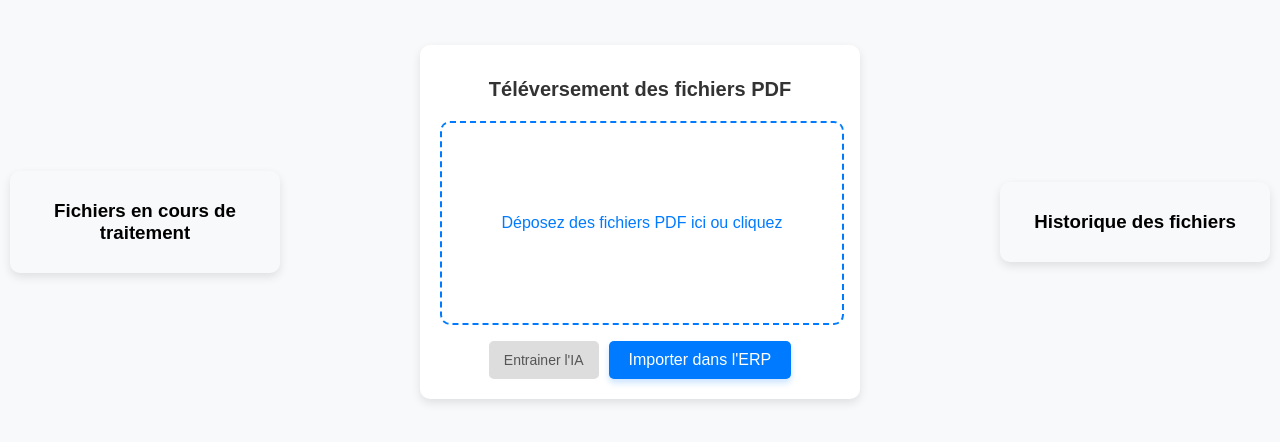
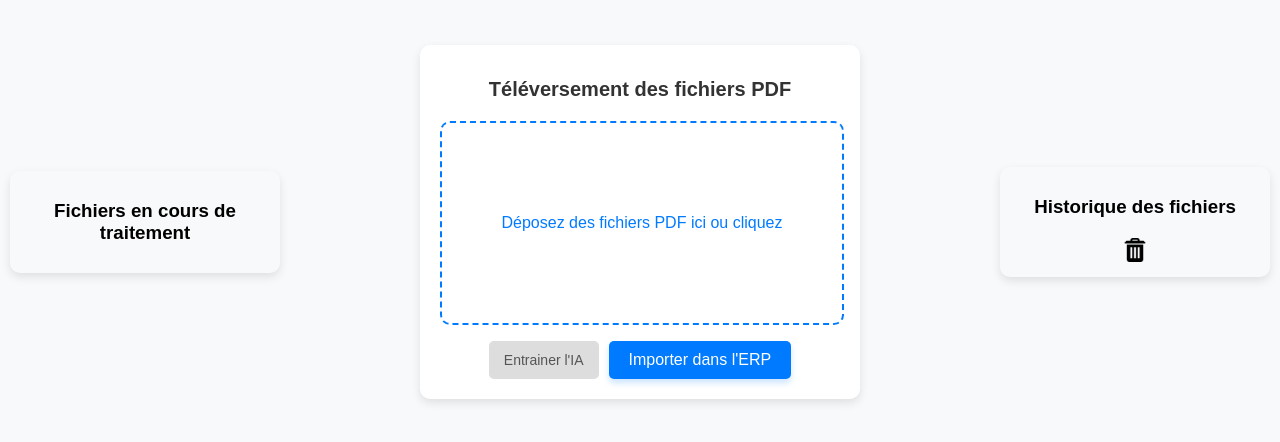
Before and after one commit to Tizmax/SUDFRO, a Flask app: page / in a window 1280 px wide. Shown: the part 178-620 px from the top of the page. Run offline with Flask 3, Linux system fonts and the light colour scheme; data that the repository does not hold is empty.

Commit message:
Add clear button

```diff
--- a/app.py
+++ b/app.py
@@ -44,6 +44,18 @@ def update_history():
 @app.route("/get_history", methods=["GET"])
 def get_history():
     return jsonify(load_history())
+
+@app.route("/clear_history", methods=["POST"])
+def clear_history():
+    history = load_history()
+
+    # Garde seulement les fichiers qui ne sont PAS "done"
+    history = [entry for entry in history if entry["status"] == "processing"]
+
+    save_history(history)  # 📝 Sauvegarde le nouveau JSON
+
+    return jsonify({"success": True})
+
 
 def add_to_history(filename, status="processing"):
     """Ajoute un fichier terminé à l'historique en évitant les problèmes de concurrence"""
--- a/static/css/style.css
+++ b/static/css/style.css
@@ -140,6 +140,28 @@ ul li a:hover {
     color: #0056b3;
 }
 
+button {
+    background: none;
+    border: none;
+    cursor: pointer;
+    font-size: 16px;
+    color: #d9534f; /* Rouge */
+}
+
+button:hover {
+    color: #c9302c;
+}
+
+button img {
+    width: 24px;
+    height: 24px;
+    transition: transform 0.2s ease-in-out;
+}
+
+button:hover img {
+    transform: scale(1.1); /* Effet de zoom au survol */
+}
+
 
 /* Boutons */
 .btn-primary {
--- a/static/js/script.js
+++ b/static/js/script.js
@@ -89,6 +89,16 @@ function fetchHistory() {
 }
 
 
+function clearDoneFiles() {
+    fetch("/clear_history", { method: "POST" })  // 🔄 Envoie la requête à Flask
+        .then(response => response.json())
+        .then(data => {
+            if (data.success) {
+                fetchHistory(); // 🔄 Rafraîchit l'affichage après la suppression
+            }
+        })
+        .catch(error => console.error("Erreur lors de la suppression :", error));
+}
 
 /// debug_result.html
 
--- a/templates/upload.html
+++ b/templates/upload.html
@@ -16,9 +16,14 @@
             </form>
 
         </div>
+
+
         <div class="history-container">
             <h3>Historique des fichiers</h3>
             <ul id="done-list"></ul>
+            <button onclick="clearDoneFiles()" title="Effacer les fichiers terminés">
+                <img src="static/trash.png" alt="Supprimer" width="20" height="20">
+            </button>
         </div>
         <div class="processing-container">
             <h3>Fichiers en cours de traitement</h3>
```
Also changed, not shown: static/trash.png (added).
